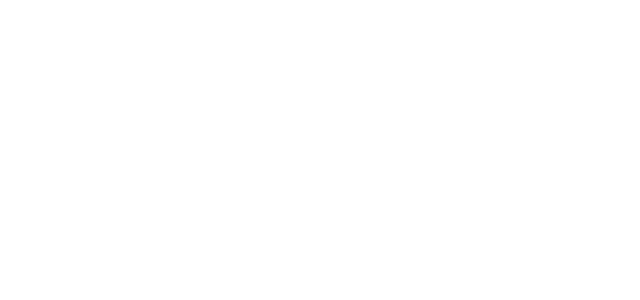
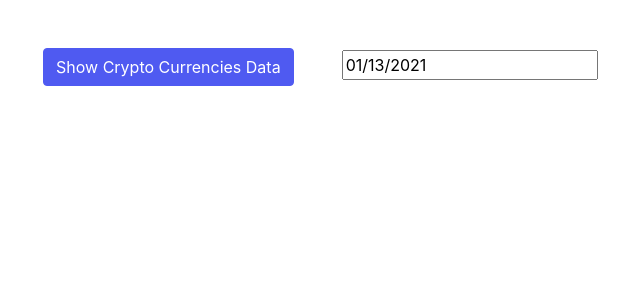
Before and after one commit to jishan33/Crypto_currencies, a React (Create React App) app: page / in a window 1280 px wide. Shown: the top 300 px of the page, without its empty margins (5-645 px from the left). Built offline with nearby package versions, Linux system fonts and the light colour scheme; the HTML template or start-up script is replaced by a standard one.

Commit message:
added date-picker and updated useContext

```diff
--- a/package.json
+++ b/package.json
@@ -7,8 +7,10 @@
     "@testing-library/react": "^11.1.0",
     "@testing-library/user-event": "^12.1.10",
     "bootstrap": "^4.5.3",
+    "moment": "^2.29.1",
     "node-sass": "^4.14.1",
     "react": "^17.0.1",
+    "react-datepicker": "^3.4.1",
     "react-dom": "^17.0.1",
     "react-router-dom": "^5.2.0",
     "react-scripts": "4.0.1",
--- a/src/App.js
+++ b/src/App.js
@@ -1,24 +1,18 @@
-import React, { Component } from "react";
-import { CryptoCurrenciesContext, dispatchCryptoCurrencies } from "./context/CryptoCurrenciesContext";
+import React from "react";
 import { Route, Switch } from "react-router-dom";
-import CryptoCurrencies from "./components/CryptoCurrencies";
+import { CryptoCurrenciesProvider } from "./context/CryptoCurrenciesContext";
+import CryptoCurrencies from './components/CryptoCurrencies';
 import "./stylesheets/App.scss";
 
-class App extends Component {
-  state = {
-    cryptoCurrencies: [],
-    dispatchCustomer: dispatchCryptoCurrencies.bind(this),
-  };
-  render() {
+const App = () => {
 
-    return (
-      <CryptoCurrenciesContext.Provider value={this.state}>
+  return (
+    <CryptoCurrenciesProvider>
       <Switch>
         <Route exact path="/" component={CryptoCurrencies} />
       </Switch>
-      </CryptoCurrenciesContext.Provider>
-    );
-  }
-}
+    </CryptoCurrenciesProvider>
+  );
+};
 
 export default App;
--- a/src/components/CryptoCurrencies.jsx
+++ b/src/components/CryptoCurrencies.jsx
@@ -1,36 +1,57 @@
 import React, { useState, useContext } from "react";
 import { CryptoCurrenciesContext } from ".././context/CryptoCurrenciesContext";
+import DatePicker from "react-datepicker";
+import moment from "moment";
+
+import "react-datepicker/dist/react-datepicker.css";
 
 const CryptoCurrencies = (props) => {
-  const context = useContext(CryptoCurrenciesContext);
+  const [state, setState] = useContext(CryptoCurrenciesContext);
   const [cryptoCurrencies, setCryptoCurrencies] = useState([]);
   const [showInfo, setShowInfo] = useState(false);
-
+  const [selectedDate, setSelectedDate] = useState(new Date());
   const getCryptoCurrencies = async (display) => {
     try {
       const response = await fetch("http://localhost:5000/crypto_currencies");
       const data = await response.json();
       await setCryptoCurrencies(data);
-      context.dispatchCryptoCurrencies("populateCryptoCurrencies", data);
+      setShowInfo(display);
+      await setState(data);
     } catch (e) {
       console.error(e);
     }
   };
-  const renderCryptoCurrencies = ()=> {
-    return cryptoCurrencies.map((data, index)=> {
+  const renderCryptoCurrencies = () => {
+    return cryptoCurrencies.map((data, index) => {
       return (
-         <div className="div" key={index}>
-          <p>Currency: {data.Currency}</p>
-          <p>Date: {data.Date}</p>
-          </div>
-      )
-    })
+        <div className="div ml-5" key={index}>
+          <p>{data.Currency}</p>
+          <p>{(Number(data.Open) - Number(data.Close)).toFixed(2)}</p>
+
+          <p>{formattedDate(data.Date)}</p>
+        </div>
+      );
+    });
+  };
+  const formattedDate = (date) => {
+   return moment(date).format("YYYY-MM-DD");
   }
-
-  return(
+console.log(formattedDate(selectedDate))
+  return (
     <div>
-
+      <button
+        onClick={() => getCryptoCurrencies(!showInfo)}
+        className="btn btn-info m-5"
+      >
+        Show Crypto Currencies Data
+      </button>
+      <DatePicker
+        selected={selectedDate}
+        onChange={(date) => setSelectedDate(date)}
+      />
+      {renderCryptoCurrencies()}
+      {showInfo && renderCryptoCurrencies()}
     </div>
-  )
+  );
 };
 export default CryptoCurrencies;
--- a/src/context/CryptoCurrenciesContext.jsx
+++ b/src/context/CryptoCurrenciesContext.jsx
@@ -1,21 +1,15 @@
-import React from "react";
+import React, { useState } from "react";
 
-function dispatchCryptoCurrencies(action, value) {
-  switch (action) {
-    case "populateCryptoCurrencies":
-      this.setState({ cryptoCurrencies: value });
-      break;
-    case "search":
-      this.setState({ search: value });
-      break;
-    default:
-      console.log("In CryptoCurrencies Context");
-  }
-}
 
-const CryptoCurrenciesContext = React.createContext({
-  cryptoCurrencies: [],
-  dispatchCryptoCurrencies: () => {},
-});
+const CryptoCurrenciesContext = React.createContext([{}, () => {}]);
 
-export { CryptoCurrenciesContext, dispatchCryptoCurrencies };
+const CryptoCurrenciesProvider = (props) => {
+  const [state, setState] = useState({});
+  return (
+    <CryptoCurrenciesContext.Provider value={[state, setState]}>
+      {props.children}
+    </CryptoCurrenciesContext.Provider>
+  );
+};
+
+export { CryptoCurrenciesContext, CryptoCurrenciesProvider };
```
Also changed, not shown: 2 other files (tests, documents, lock files or other folders).
